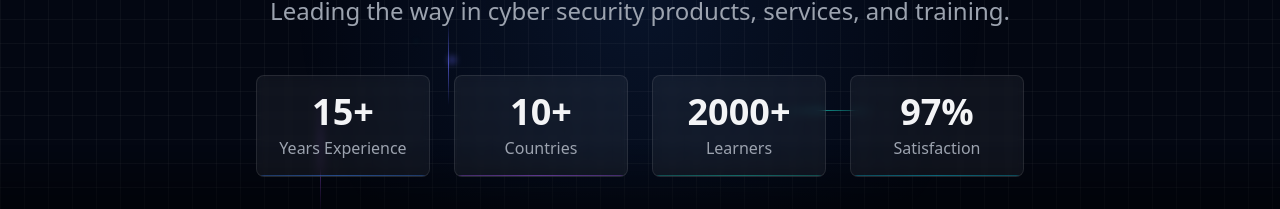
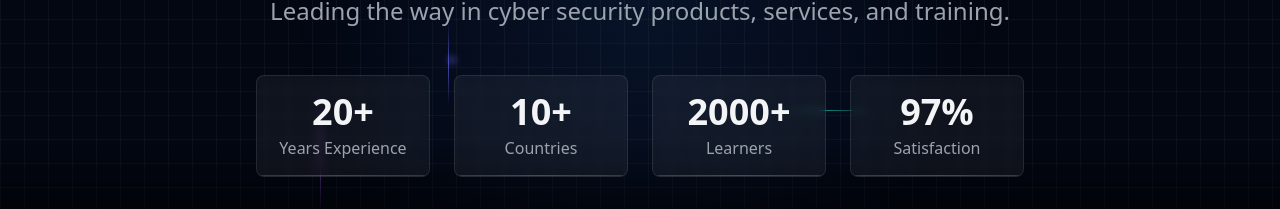
Before and after one commit to Devmangrani/Cyber-Soilders, a React (Vite) app: page /about in a window 1280 px wide. Shown: the part 334-543 px from the top of the page. Built offline with nearby package versions, Linux system fonts and the light colour scheme.

Commit message:
updated titles

```diff
--- a/src/components/about.jsx
+++ b/src/components/about.jsx
@@ -522,7 +522,7 @@ export default function About() {
                 <div className="absolute inset-0 bg-gradient-to-br from-blue-500/10 to-transparent opacity-0 group-hover:opacity-100 transition-opacity duration-500"></div>
                 <div className="absolute -inset-x-full bottom-0 h-px bg-gradient-to-r from-transparent via-blue-500/50 to-transparent group-hover:animate-slide-right-infinite"></div>
                 <div className="text-4xl font-bold text-gray-100 mb-1 relative">
-                  <span className="counter-value" data-target="15" data-suffix="+">0</span>
+                  <span className="counter-value" data-target="20" data-suffix="+">0</span>
                   <div className="absolute -bottom-1 left-0 w-full h-[1px] bg-gradient-to-r from-transparent via-blue-500/70 to-transparent scale-x-0 group-hover:scale-x-100 transition-transform duration-700"></div>
                 </div>
                 <div className="text-gray-400">Years Experience</div>
```
Also changed, not shown: 1 other file (tests, documents, lock files or other folders).
